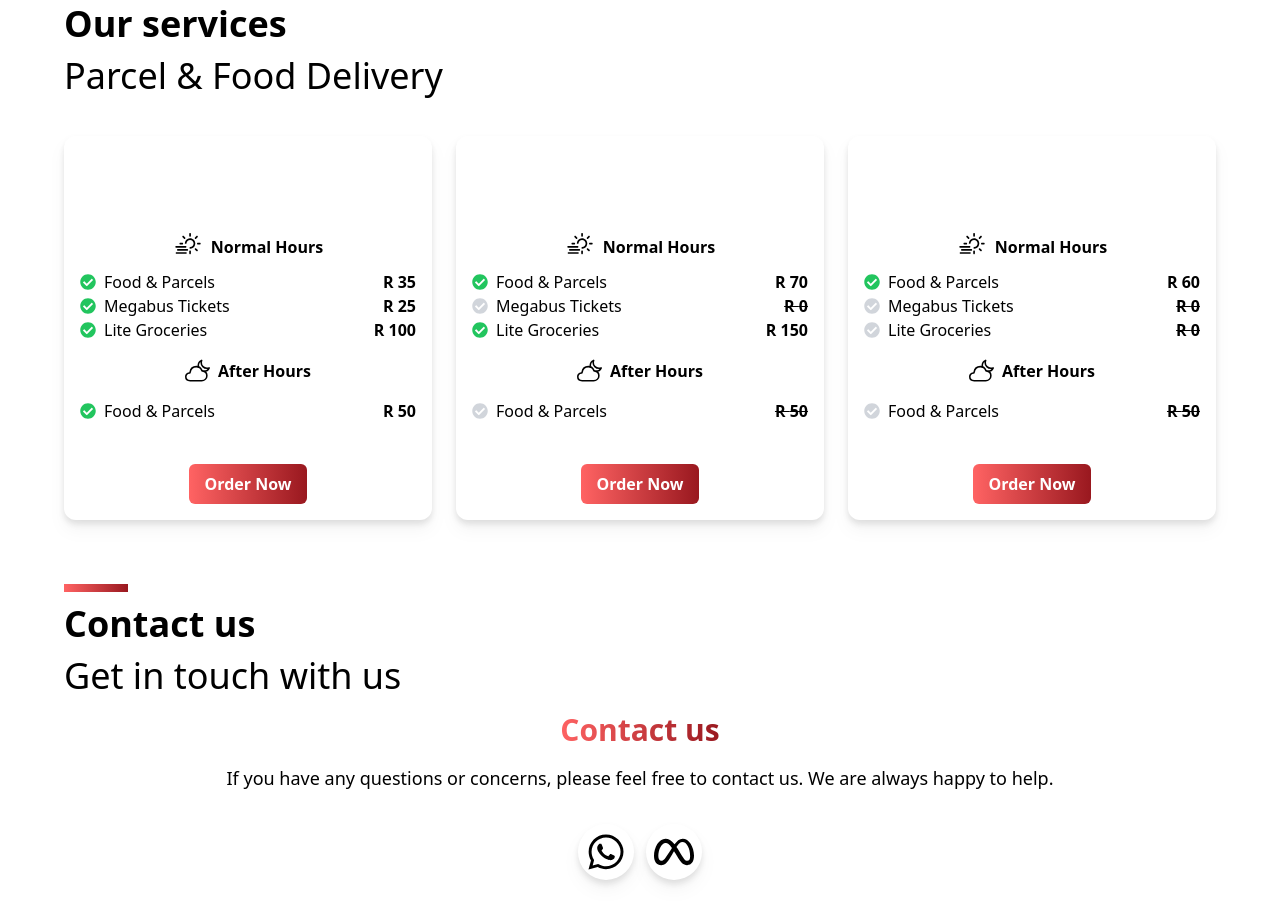
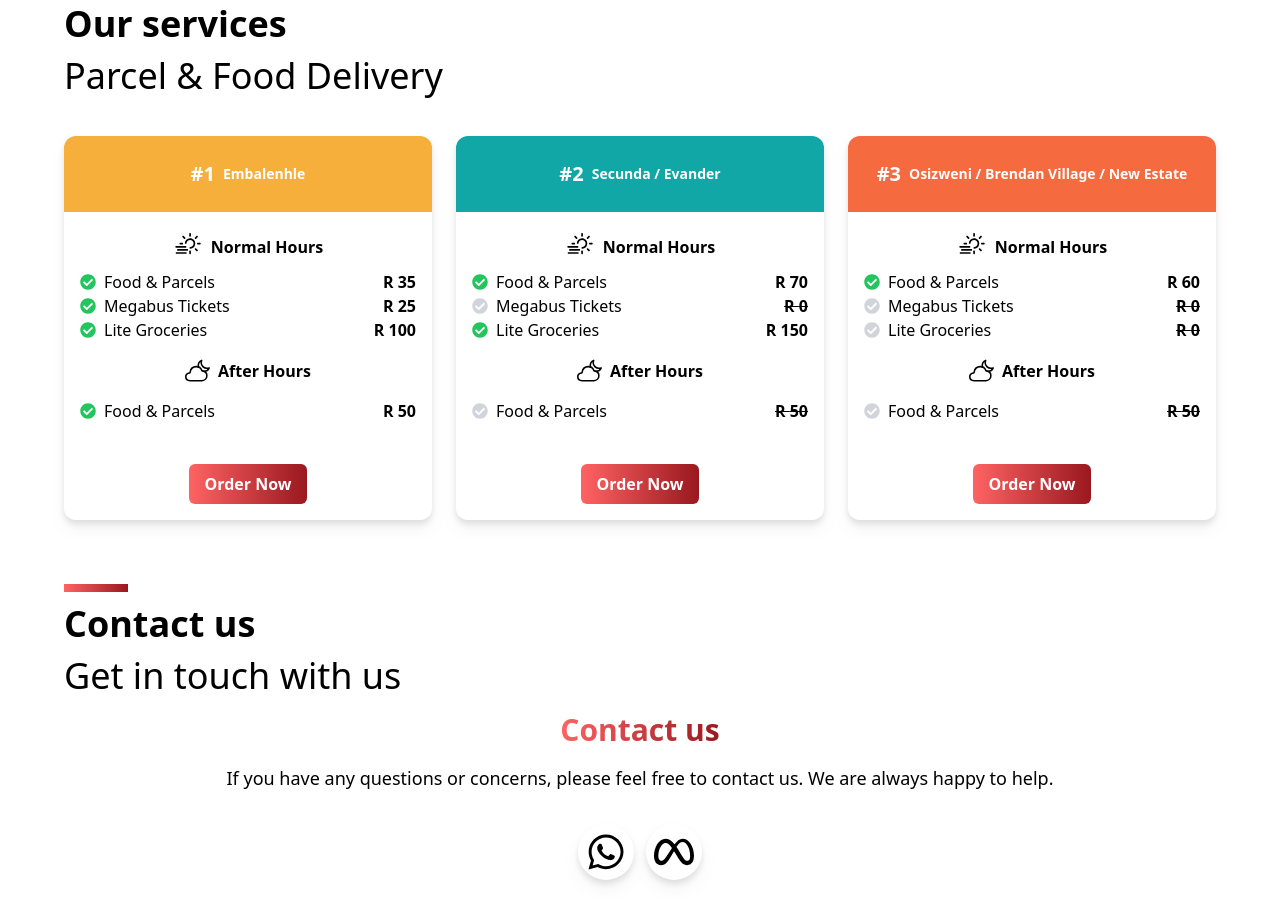
Before and after one commit to refilwe-tech/Mst-Transit, a React (Vite) app in the folder mst-transit-web/: page / in a window 1280 px wide. Shown: the part 2100-3010 px from the top of the page. Built offline with nearby package versions, Linux system fonts and the light colour scheme.

Commit message:
Client first handover

```diff
--- a/mst-transit-web/src/components/common/card.tsx
+++ b/mst-transit-web/src/components/common/card.tsx
@@ -27,7 +27,7 @@ export const Card: FC<CardProps> = ({
   return (
     <section className="flex flex-col gap-3 w-full lg:h-96 bg-white drop-shadow-lg rounded-xl hover:translate-y-2 hover:ease-in-out">
       <h1
-        className={`font-extrabold text-white justify-center flex gap-2 items-center bg-${color} rounded-t-xl p-6`}
+        className={`font-extrabold text-white justify-center flex gap-2 items-center ${color} rounded-t-xl p-6`}
       >
         <p className="text-xl font-semibold text-white">{number}</p>
         <p className="text-sm">{title}</p>
--- a/mst-transit-web/src/components/common/footer.tsx
+++ b/mst-transit-web/src/components/common/footer.tsx
@@ -21,7 +21,7 @@ export const Footer = () => {
   const isActive = (path: string) => hash === path || pathname === path;
 
   return (
-    <footer className="bottom-0 w-full sticky flex flex-col items-center gap-2 md:hidden ">
+    <footer className="bottom-0 w-full sticky flex flex-col items-center md:hidden ">
       <section className="flex items-center gap-2 bg-white drop-shadow-lg w-full justify-between px-5">
         <Link
           to={ROUTE_IDS.aboutUs}
@@ -62,7 +62,7 @@ export const Footer = () => {
             Partners
           </p>
         </Link>
-        <Link
+        {/*  <Link
           to={ROUTES.partners}
           className="p-2 flex items-center flex-col gap-1"
         >
@@ -72,7 +72,7 @@ export const Footer = () => {
             <BsPersonPlus size={25} />
           )}
           <p className="text-xs text-center">Add Business</p>
-        </Link>
+        </Link> */}
         <Link
           to={ROUTE_IDS.contact}
           className="p-2 flex items-center flex-col gap-1"
--- a/mst-transit-web/src/components/pages/home/home.tsx
+++ b/mst-transit-web/src/components/pages/home/home.tsx
@@ -76,7 +76,7 @@ export const Home = () => {
         <Heading heading="Our services" heading2="Parcel & Food Delivery" />
         <section className="grid md:grid-cols-3 gap-6 py-10 items-center w-full">
           <Card
-            color="tertiary"
+            color="bg-tertiary"
             number="#1"
             title="Embalenhle"
             parcels="35"
@@ -85,7 +85,7 @@ export const Home = () => {
             afterHours
           />
           <Card
-            color="quaternary"
+            color="bg-quaternary"
             number="#2"
             title="Secunda / Evander"
             parcels="70"
@@ -93,7 +93,7 @@ export const Home = () => {
             groceries="150"
           />
           <Card
-            color="tertiaryDark"
+            color="bg-tertiaryDark"
             number="#3"
             title="Osizweni / Brendan Village / New Estate"
             parcels="60"
@@ -103,7 +103,7 @@ export const Home = () => {
         </section>
       </section>
 
-      <section id="contact" className="flex flex-col gap-4">
+      <section id="contact-us" className="flex flex-col gap-4">
         <Heading heading="Contact us" heading2="Get in touch with us" />
         <section className="flex flex-col gap-4 items-center">
           <section className="flex flex-col gap-4 items-center">
@@ -119,7 +119,10 @@ export const Home = () => {
             <button className="drop-shadow-lg bg-white rounded-full p-2">
               <FaWhatsapp size={40} />
             </button>
-            <button className="drop-shadow-lg bg-white rounded-full p-2">
+            <button
+              onClick={() => window.open(CONTACTS.facebook, "_blank")}
+              className="drop-shadow-lg bg-white rounded-full p-2"
+            >
               <FaMeta size={40} />
             </button>
           </section>
--- a/mst-transit-web/src/contants/index.ts
+++ b/mst-transit-web/src/contants/index.ts
@@ -1,5 +1,6 @@
 export const CONTACTS = {
   whatsapp: "https://wa.link/a4uw6b",
+  facebook: "https://www.facebook.com/profile.php?id=100081186351333",
 };
 
 export const ROUTES = {
```
